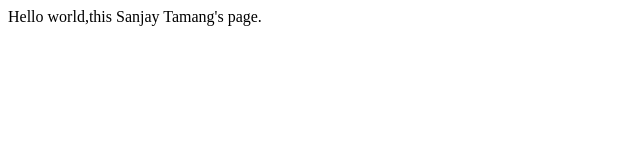
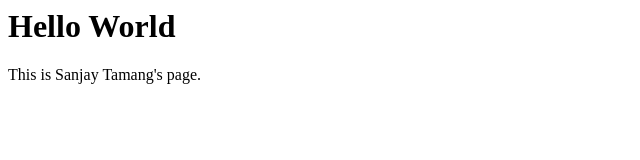
Before and after one commit to stamang7/stamang7.github.io, a plain HTML site: page index.html in a window 1280 px wide. Shown: the whole page, without its empty margins (0-640 px from the left). Drawn offline with Linux system fonts and the light colour scheme.

Commit message:
Update index.html

```diff
--- a/index.html
+++ b/index.html
@@ -1 +1,2 @@
-Hello world,this Sanjay Tamang's page.
+<h1>Hello World</h1>
+<p>This is Sanjay Tamang's page.</p>
```
